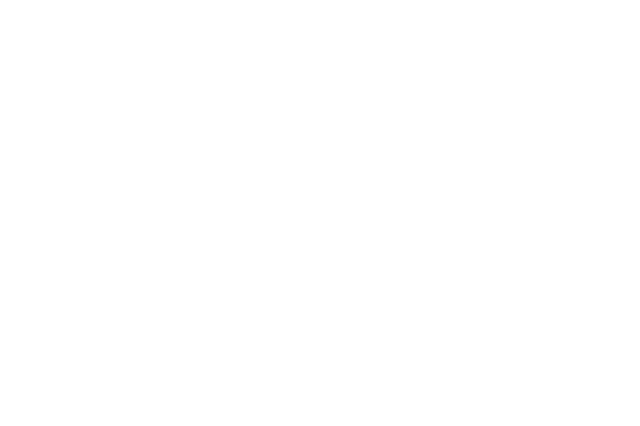
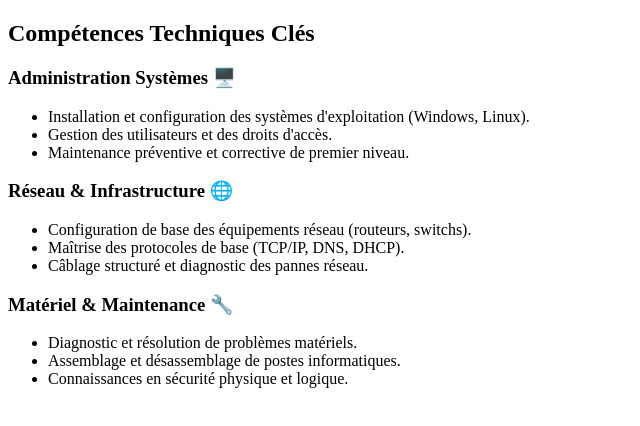
Before and after one commit to BrightJT/mon-cv, a plain HTML site: page index.html in a window 1280 px wide. Shown: the whole page, without its empty margins (0-640 px from the left). Drawn offline with Linux system fonts and the light colour scheme.

Commit message:
mise en place de la section competences

```diff
--- a/index.html
+++ b/index.html
@@ -6,6 +6,39 @@
     <title></title>
 </head>
 <body>
+    <main>
+        <section>
 
+            <h2>Compétences Techniques Clés</h2>
+
+            <div>
+                <h3>Administration Systèmes 🖥️</h3>
+                <ul>
+                    <li>Installation et configuration des systèmes d'exploitation (Windows, Linux).</li>
+                    <li>Gestion des utilisateurs et des droits d'accès.</li>
+                    <li>Maintenance préventive et corrective de premier niveau.</li>
+                </ul>
+            </div>
+
+            <div>
+                <h3>Réseau & Infrastructure 🌐</h3>
+                <ul>
+                    <li>Configuration de base des équipements réseau (routeurs, switchs).</li>
+                    <li>Maîtrise des protocoles de base (TCP/IP, DNS, DHCP).</li>
+                    <li>Câblage structuré et diagnostic des pannes réseau.</li>
+                </ul>
+            </div>
+
+            <div>
+                <h3>Matériel & Maintenance 🔧</h3>
+                <ul>
+                    <li>Diagnostic et résolution de problèmes matériels.</li>
+                    <li>Assemblage et désassemblage de postes informatiques.</li>
+                    <li>Connaissances en sécurité physique et logique.</li>
+                </ul>
+            </div>
+
+        </section>
+    </main>
 </body>
 </html>
```
